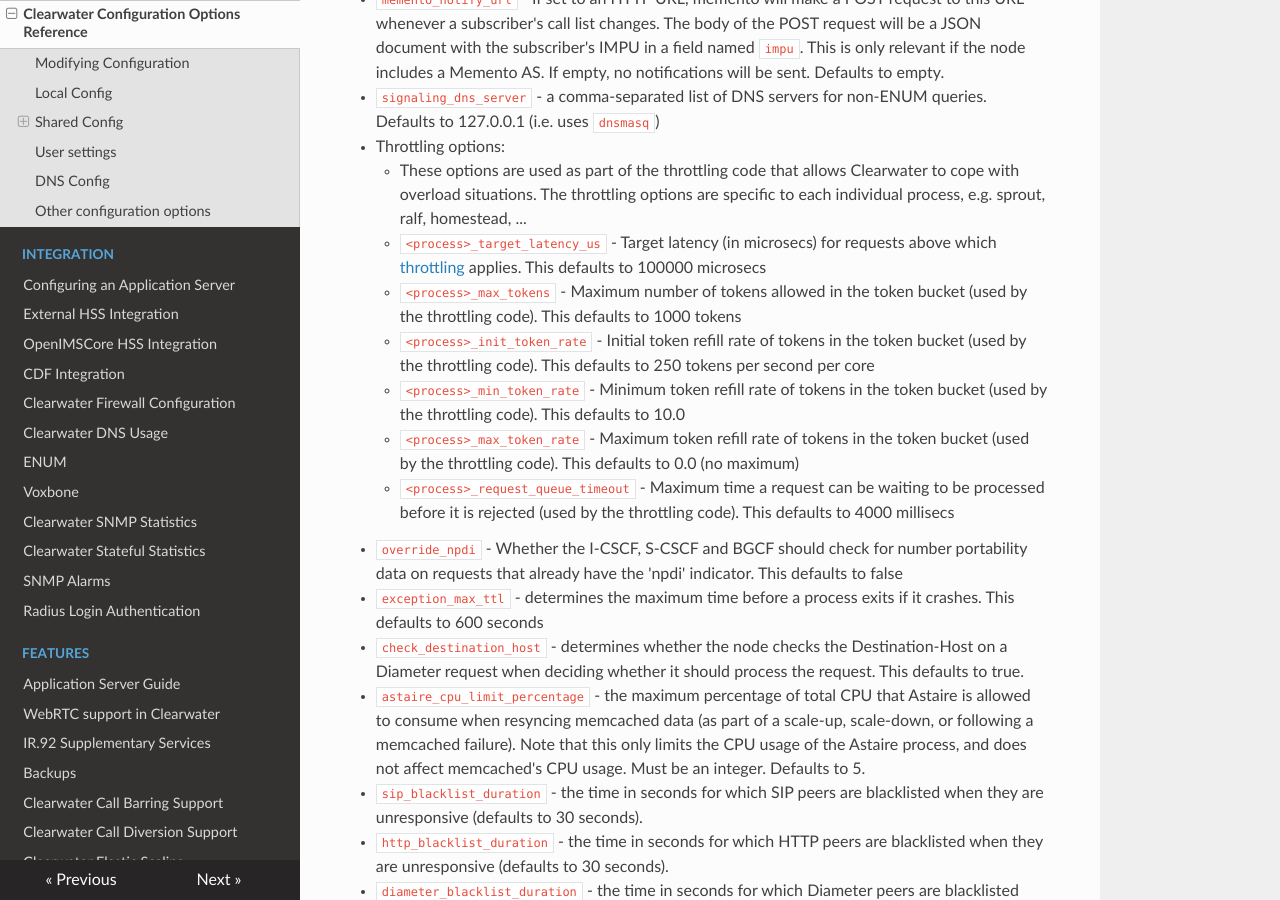
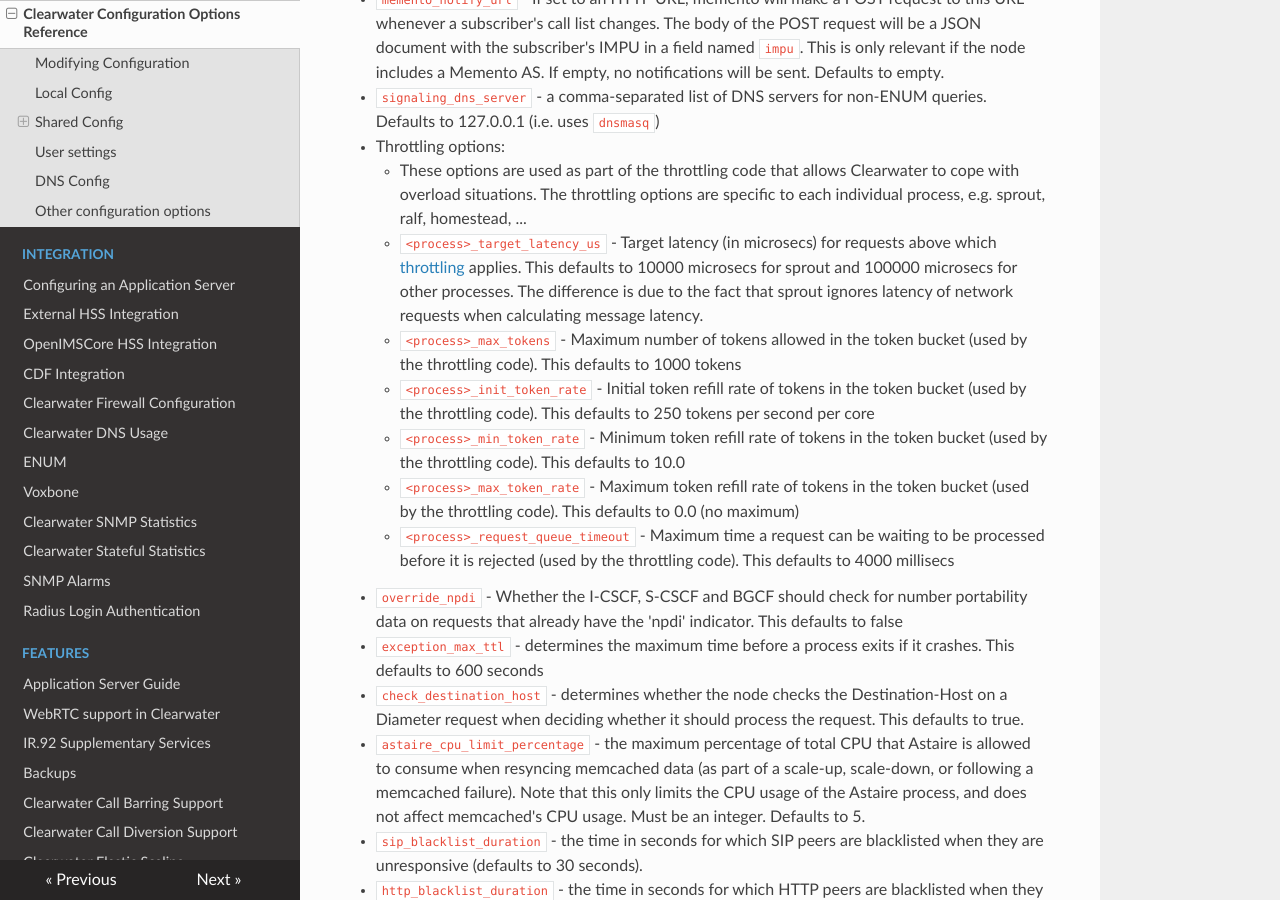
Before and after one commit to Metaswitch/clearwater-readthedocs, an MkDocs documentation site: the page built from docs/Clearwater_Configuration_Options_Reference.md, in a window 1280 px wide and 900 px high, scrolled down 9479 px. Built offline with MkDocs 1.6.1, drawn with Linux system fonts in a browser that asks for light colours; nearby versions of some CDN libraries; old or Windows-style settings are respelled for this version of MkDocs.

Commit message:
Sprout has a different default target latency.

```diff
--- a/docs/Clearwater_Configuration_Options_Reference.md
+++ b/docs/Clearwater_Configuration_Options_Reference.md
@@ -184,7 +184,7 @@ This section describes optional configuration options, particularly for ensuring
 * `signaling_dns_server` - a comma-separated list of DNS servers for non-ENUM queries. Defaults to 127.0.0.1 (i.e. uses `dnsmasq`)
 * Throttling options:
     * These options are used as part of the throttling code that allows Clearwater to cope with overload situations. The throttling options are specific to each individual process, e.g. sprout, ralf, homestead, ...
-    * `<process>_target_latency_us` - Target latency (in microsecs) for requests above which [throttling](http://www.projectclearwater.org/clearwater-performance-and-our-load-monitor/) applies. This defaults to 100000 microsecs
+    * `<process>_target_latency_us` - Target latency (in microsecs) for requests above which [throttling](http://www.projectclearwater.org/clearwater-performance-and-our-load-monitor/) applies. This defaults to 10000 microsecs for sprout and 100000 microsecs for other processes. The difference is due to the fact that sprout ignores latency of network requests when calculating message latency.
     * `<process>_max_tokens` - Maximum number of tokens allowed in the token bucket (used by the throttling code). This defaults to 1000 tokens
     * `<process>_init_token_rate` - Initial token refill rate of tokens in the token bucket (used by the throttling code). This defaults to 250 tokens per second per core
     * `<process>_min_token_rate` - Minimum token refill rate of tokens in the token bucket (used by the throttling code). This defaults to 10.0
```
